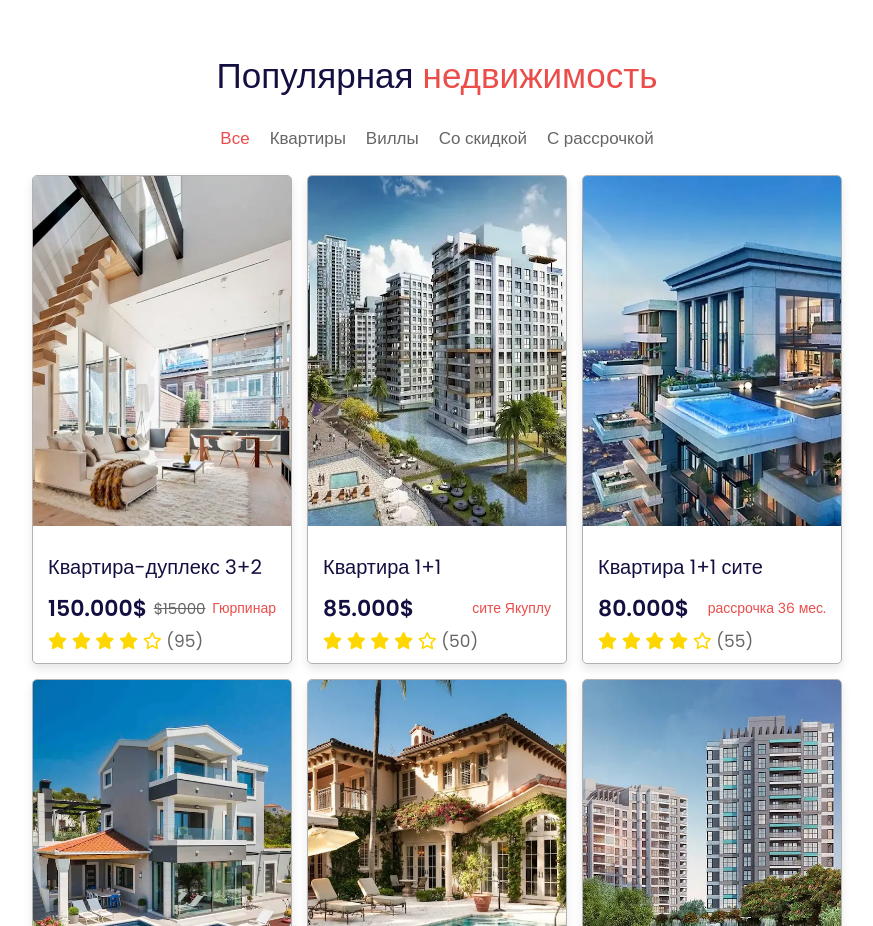
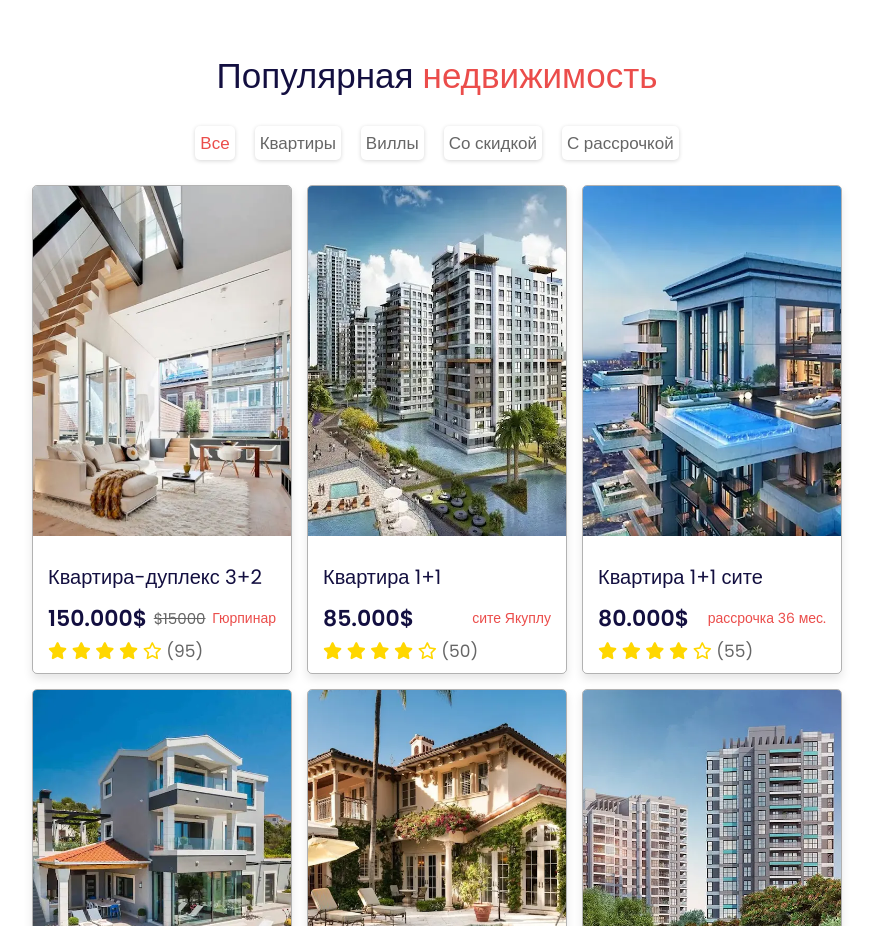
Before and after one commit to Khamzat995/abc-landing, a plain HTML site: page index.html in a window 1280 px wide. Shown: the part 1153-2079 px from the top of the page, without its empty margins (203-1076 px from the left). Drawn offline with nearby package versions, Linux system fonts and the light colour scheme.

Commit message:
fixed-button

```diff
--- a/index.html
+++ b/index.html
@@ -169,11 +169,11 @@
         <h1 class="heading"> Популярная <span>недвижимость</span> </h1>
 
         <div class="filter-buttons">
-            <div class="buttons active" data-filter="all">Все</div>
-            <div class="buttons" data-filter="arrivals">Квартиры</div>
-            <div class="buttons" data-filter="featured">Виллы</div>
-            <div class="buttons" data-filter="special">Со скидкой</div>
-            <div class="buttons" data-filter="seller">С рассрочкой</div>
+            <div id="button-popular" class="buttons active" data-filter="all">Все</div>
+            <div id="button-popular" class="buttons" data-filter="arrivals">Квартиры</div>
+            <div id="button-popular" class="buttons" data-filter="featured">Виллы</div>
+            <div id="button-popular" class="buttons" data-filter="special">Со скидкой</div>
+            <div id="button-popular" class="buttons" data-filter="seller">С рассрочкой</div>
         </div>
 
         <div class="box-container">
--- a/style.css
+++ b/style.css
@@ -529,6 +529,12 @@ section {
   justify-content: center;
   padding-bottom: 2.5rem;
   gap: 2rem;
+}
+
+#button-popular {
+  padding: 5px;
+  border-radius: 5px;
+  box-shadow: rgba(0, 0, 0, 0.16) 0px 1px 4px;
 }
 
 .products .filter-buttons .buttons {
```
